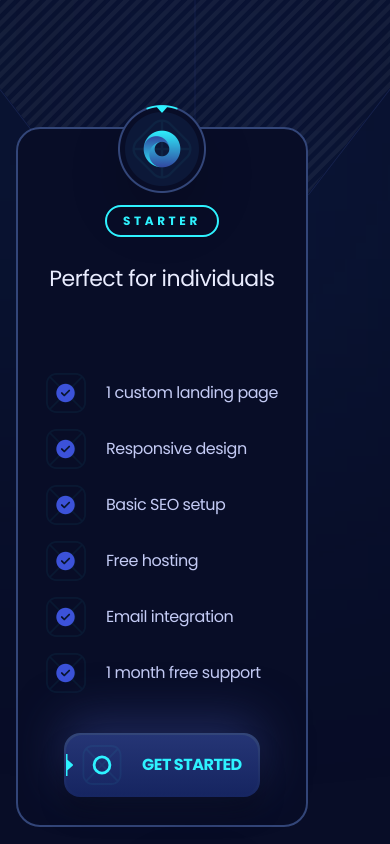
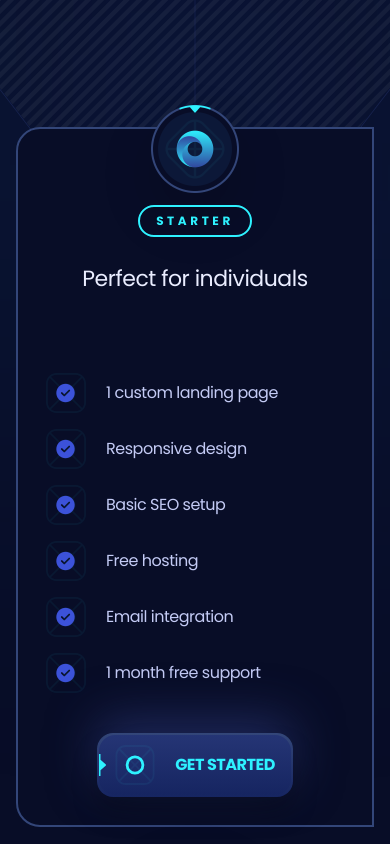
Before and after one commit to niks-nikhil-anand/My_Portfolio_NextJs_2025, a Next.js app: page / in a window 390 px wide. Shown: the part 2360-3204 px from the top of the page. Built offline with nearby package versions, Linux system fonts and the light colour scheme.

Commit message:
Modify the pricing section

```diff
--- a/src/components/sections/Pricing.jsx
+++ b/src/components/sections/Pricing.jsx
@@ -5,7 +5,6 @@ import { plans } from "../../constants/index.jsx";
 import Button from "../Button.jsx";
 
 const Pricing = () => {
-
   return (
     <section>
       <div name="plans">
@@ -33,11 +32,14 @@ const Pricing = () => {
           </div>
 
           {/*  pricing section*/}
-          <div className="scroll-hide relative z-2 -mt-12 flex items-start max-xl:gap-5 max-xl:overflow-auto max-xl:pt-6 flex-col md:flex-row ">
+          <div className="scroll-hide relative z-2 -mt-12 flex items-start max-xl:gap-5 max-xl:overflow-auto max-xl:pt-6 flex-col md:flex-row">
             {plans.map((plan, index) => (
               <div
                 key={plan.id}
-                className="pricing-plan_first pricing-plan_last pricing-plan_odd pricing-plan_even relative border-2 p-7 max-xl:min-w-60 max-lg:rounded-3xl xl:w-[calc(33.33%+2px)] mt-5"
+                className={clsx(
+                  "pricing-plan_first pricing-plan_last pricing-plan_odd pricing-plan_even relative border-2 p-7 mt-5",
+                  index === 0 ? "w-full md:w-[calc(33.33%+2px)]" : "max-xl:min-w-60 max-lg:rounded-3xl xl:w-[calc(33.33%+2px)]"
+                )}
               >
                 {index === 1 && (
                   <div className="g4 absolute h-[250px] left-0 right-0 top-0 z-1 rounded-tl-3xl rounded-tr-3xl" />
@@ -73,8 +75,6 @@ const Pricing = () => {
                   >
                     {plan.title}
                   </div>
-
-
                 </div>
 
                 <div
```
